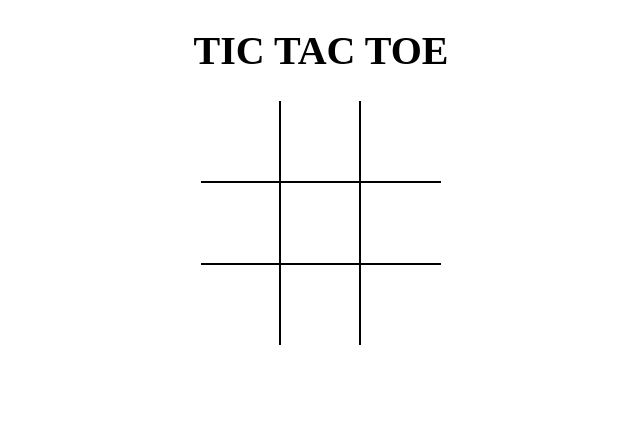
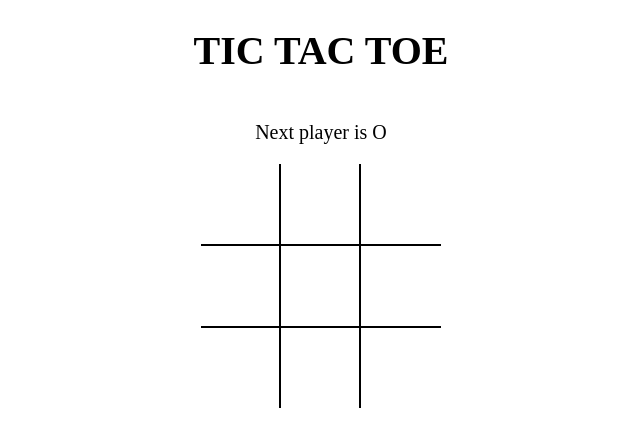
Before and after one commit to ShadabImran07/tictactoe, a React (Vite) app: page / in a window 1280 px wide. Shown: the top 446 px of the page, without its empty margins (319-959 px from the left). Built offline with nearby package versions, Linux system fonts and the light colour scheme.

Commit message:
calculating winner done

```diff
--- a/src/App.jsx
+++ b/src/App.jsx
@@ -1,11 +1,37 @@
-import React from 'react';
+import React, { useState } from 'react';
 import Board from './components/Board';
+import { calculateWinner } from './helpers';
+
 import './styles/root.scss';
 const App = () => {
+  const [board, setBoard] = useState(Array(9).fill(null));
+
+  const [isXNext, setIsXNext] = useState(false);
+  const winner = calculateWinner(board);
+  const message = winner
+    ? `Winner is ${winner}`
+    : `Next player is ${isXNext ? 'X' : 'O'}`;
+
+  const handleSquareClick = postition => {
+    if (board[postition] || winner) {
+      return;
+    }
+    setBoard(prev => {
+      return prev.map((Square, pos) => {
+        if (pos == postition) {
+          return isXNext ? 'X' : 'O';
+        }
+
+        return Square;
+      });
+    });
+    setIsXNext(prev => !prev);
+  };
   return (
     <div className="app">
       <h1>TIC TAC TOE </h1>
-      <Board />
+      <p>{message}</p>
+      <Board board={board} handleSquareClick={handleSquareClick} />
     </div>
   );
 };
--- a/src/components/Board.jsx
+++ b/src/components/Board.jsx
@@ -1,27 +1,7 @@
-import React, { useState } from 'react';
+import React from 'react';
 import Square from './Square';
 
-const Board = () => {
-  const [board, setBoard] = useState(Array(9).fill(null));
-
-  const [isXNext, setIsXNext] = useState(false);
-
-  const handleSquareClick = postition => {
-    if (board[postition]) {
-      return;
-    }
-    setBoard(prev => {
-      return prev.map((Square, pos) => {
-        if (pos == postition) {
-          return isXNext ? 'X' : 'O';
-        }
-
-        return Square;
-      });
-    });
-    setIsXNext(prev => !prev);
-  };
-
+const Board = ({ board, handleSquareClick }) => {
   const renderSquare = postition => {
     return (
       <Square
--- /dev/null
+++ b/src/helpers.jsx
@@ -0,0 +1,19 @@
+export function calculateWinner(squares) {
+  const lines = [
+    [0, 1, 2],
+    [3, 4, 5],
+    [6, 7, 8],
+    [0, 3, 6],
+    [1, 4, 7],
+    [2, 5, 8],
+    [0, 4, 8],
+    [2, 4, 6],
+  ];
+  for (let i = 0; i < lines.length; i++) {
+    const [a, b, c] = lines[i];
+    if (squares[a] && squares[a] === squares[b] && squares[a] === squares[c]) {
+      return squares[a];
+    }
+  }
+  return null;
+}
```
